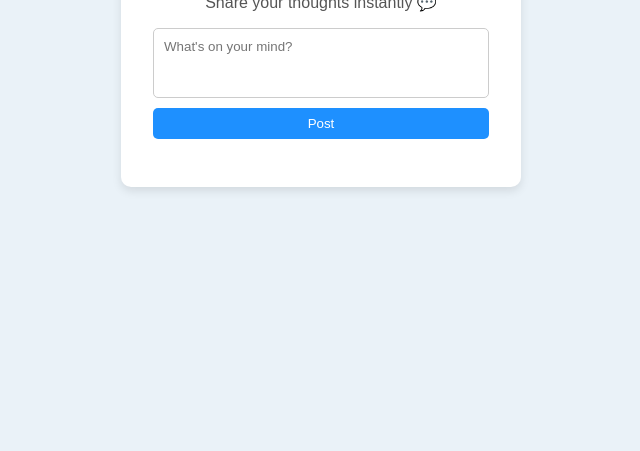
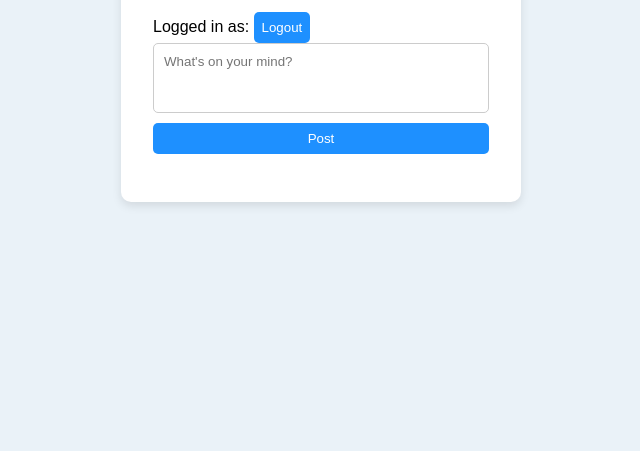
Before and after one commit to Nazii-01/Microblognew, a plain HTML site: page index.html in a window 1280 px wide. Shown: the part 349-800 px from the top of the page, without its empty margins (319-959 px from the left). Drawn offline with Linux system fonts and the light colour scheme.

Commit message:
Add user info section with logout button

```diff
--- a/index.html
+++ b/index.html
@@ -11,6 +11,11 @@
     <h1>Mini Microblog</h1>
     <p class="subtitle">Share your thoughts instantly 💬</p>
 
+    <div class="user-info">
+      Logged in as: <span id="userDisplay"></span>
+      <button id="logoutBtn">Logout</button>
+    </div>
+
     <div class="post-box">
       <textarea id="postInput" placeholder="What's on your mind?"></textarea>
       <button id="postBtn">Post</button>
```
